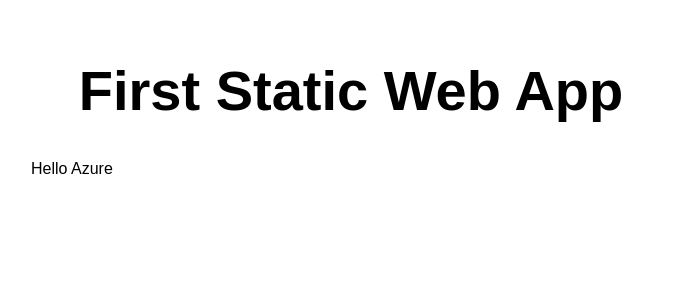
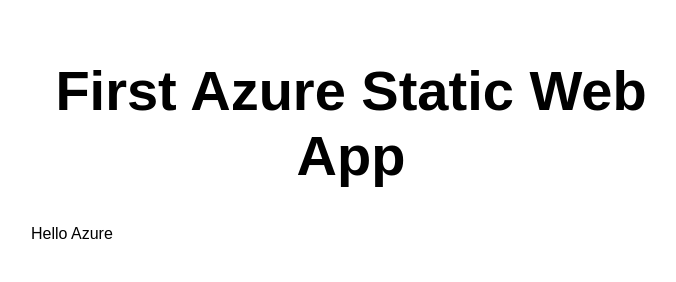
Before and after one commit to Shreyas12345678/Azure_demo, a website: page src/index.html in a window 1280 px wide. Shown: the whole page, without its empty margins (289-965 px from the left). Drawn offline with Linux system fonts and the light colour scheme.

Commit message:
Update index.html

```diff
--- a/src/index.html
+++ b/src/index.html
@@ -10,7 +10,7 @@
 
 <body>
   <main>
-    <h1>First Static Web App</h1>
+    <h1>First Azure Static Web App</h1>
     <p>Hello Azure </p>
   </main>
 </body>
```
